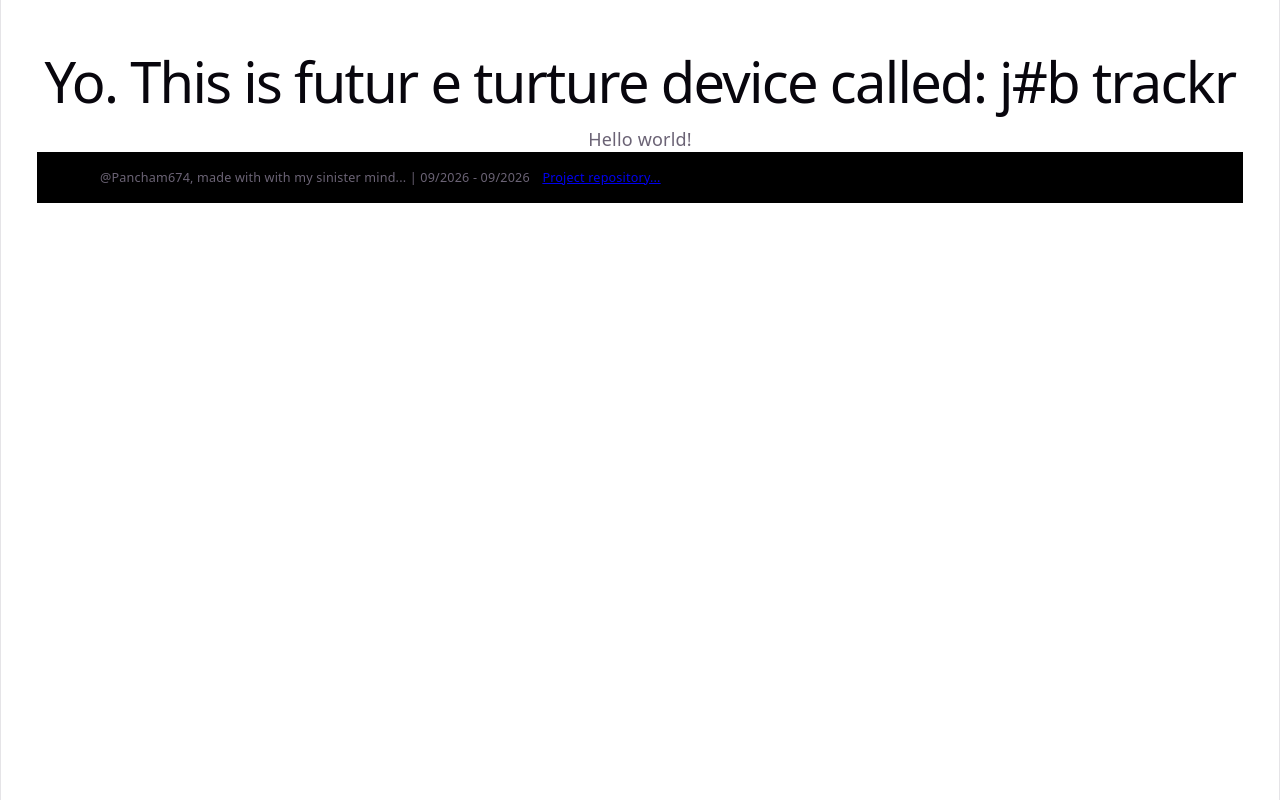
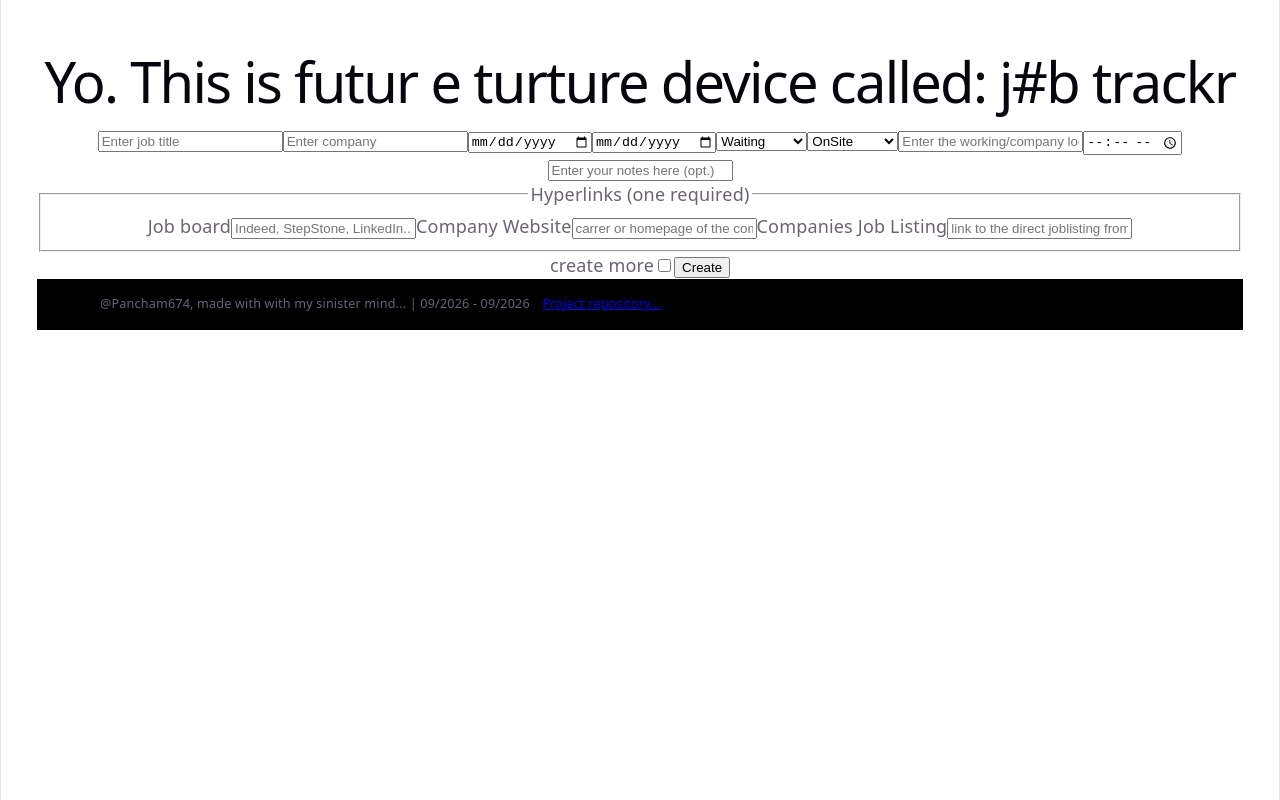
Before and after one commit to Pancham674/JobTracker, a React (Vite) app in the folder jobtracker.client/: page /new in a window 1280 px wide. Built offline with nearby package versions, Linux system fonts and the light colour scheme.

Commit message:
~ Added all neccessary inputs to NewJobItem

```diff
--- a/jobtracker.client/src/components/Interactables.tsx
+++ b/jobtracker.client/src/components/Interactables.tsx
@@ -5,6 +5,7 @@ export default function Interactables() {
   return (
       <div id="interactables">
         <button onClick={() => navi("/new")}>
+            Create new Job item
         </button>
       </div>
   );
--- a/jobtracker.client/src/components/NewJobItem.tsx
+++ b/jobtracker.client/src/components/NewJobItem.tsx
@@ -1,5 +1,82 @@
+import { useNavigate } from "react-router-dom";
+import type { IJobItem } from "../Interfaces";
+import { postJobItem } from "../services/api";
+import type React from "react";
+
 export default function NewJobItem() {
-  return (
-    <p>Hello world!</p>
-  );
+    const navi = useNavigate();
+
+    function submitJobItem(e: React.SubmitEvent<HTMLFormElement>) {
+        e.preventDefault();
+        const formData = new FormData(e.currentTarget);
+        const jobItem: IJobItem = Object.fromEntries(formData.entries()) as unknown as IJobItem;
+        const createMore = e.currentTarget["create-more"].checked
+        if (jobItem && e.currentTarget["company-job-listing"].trim()
+            && e.currentTarget["company-website"].trim() && e.currentTarget["job-board"].trim()) {
+            try {
+                jobItem.status = Number(jobItem.status);
+                jobItem.workingModels = Number(jobItem.workingModels);
+                postJobItem(jobItem);
+
+                if (!createMore) {
+                    navi("/");
+                }
+                else {
+                    e.currentTarget.reset();
+                }
+            }
+            catch(e) {
+                console.warn(e)
+                console.log("FUCK")
+            }
+        }
+        else {
+            alert("Please make sure to add at least one link.");
+        }
+    }
+
+    return (
+        <form id="new-job-item" onSubmit={submitJobItem}>
+            <input type="number" name="id" id="id" defaultValue={0} hidden />
+            <input type="text" name="title" id="title" placeholder="Enter job title" required />
+
+            <input type="text" name="company" id="company" placeholder="Enter company" required />
+            <input type="date" name="applyDate" id="applyDate" placeholder="Enter when you applied" required />
+            <input type="date" name="applyDeadline" id="applyDeadline" placeholder="Enter the deadline is (opt.)" />
+
+            <select name="status" defaultValue="Waiting">
+                <option value={0}>Waiting</option >
+                <option value={1}>Declined</option >
+                <option value={2}>Interviewed</option >
+                <option value={3}>Offer</option >
+            </select>
+
+            <select name="workingModel" defaultValue="OnSite">
+                <option value={0}>OnSite</option >
+                <option value={1}>Hybrid</option >
+                <option value={2}>FullRemote</option >
+            </select>
+
+            <input type="text" name="location" id="location" placeholder="Enter the working/company location (opt.)" />
+            <input type="time" name="destination" id="destination" placeholder="Enter the destination to get to the location (opt.)" />
+
+            <input type="text" name="notes" id="notes" placeholder="Enter your notes here (opt.)" />
+            <fieldset>
+                <legend> Hyperlinks (one required)</legend>
+                <label>Job board
+                    <input id="company-job-listing" type="text" name="job-board" placeholder="Indeed, StepStone, LinkedIn..." />
+                </label>
+                <label>Company Website
+                    <input type="text" name="company-website" placeholder="carrer or homepage of the company" />
+                </label>
+                <label>Companies Job Listing
+                    <input type="text" name="company-job-listing" placeholder="link to the direct joblisting from the company" />
+                </label>
+            </fieldset>
+
+            <label htmlFor="create-more">create more</label>
+            <input type="checkbox" name="create-more"/>
+            <button type="submit">Create</button>
+        </form>
+    );
 }
--- a/jobtracker.client/src/services/api.ts
+++ b/jobtracker.client/src/services/api.ts
@@ -29,7 +29,8 @@ async function getData(url: string, options: RequestInit) {
     const data = await response.json();
 
     if (!response.ok) {
-        throw new Error(response.statusText);
+        throw new Error(`The server response for ${url} with the method ${options.method}
+        resulted in a status of ${response.status}. ${data.errors.map(e => e)}`);
     }
 
     return data;
```
